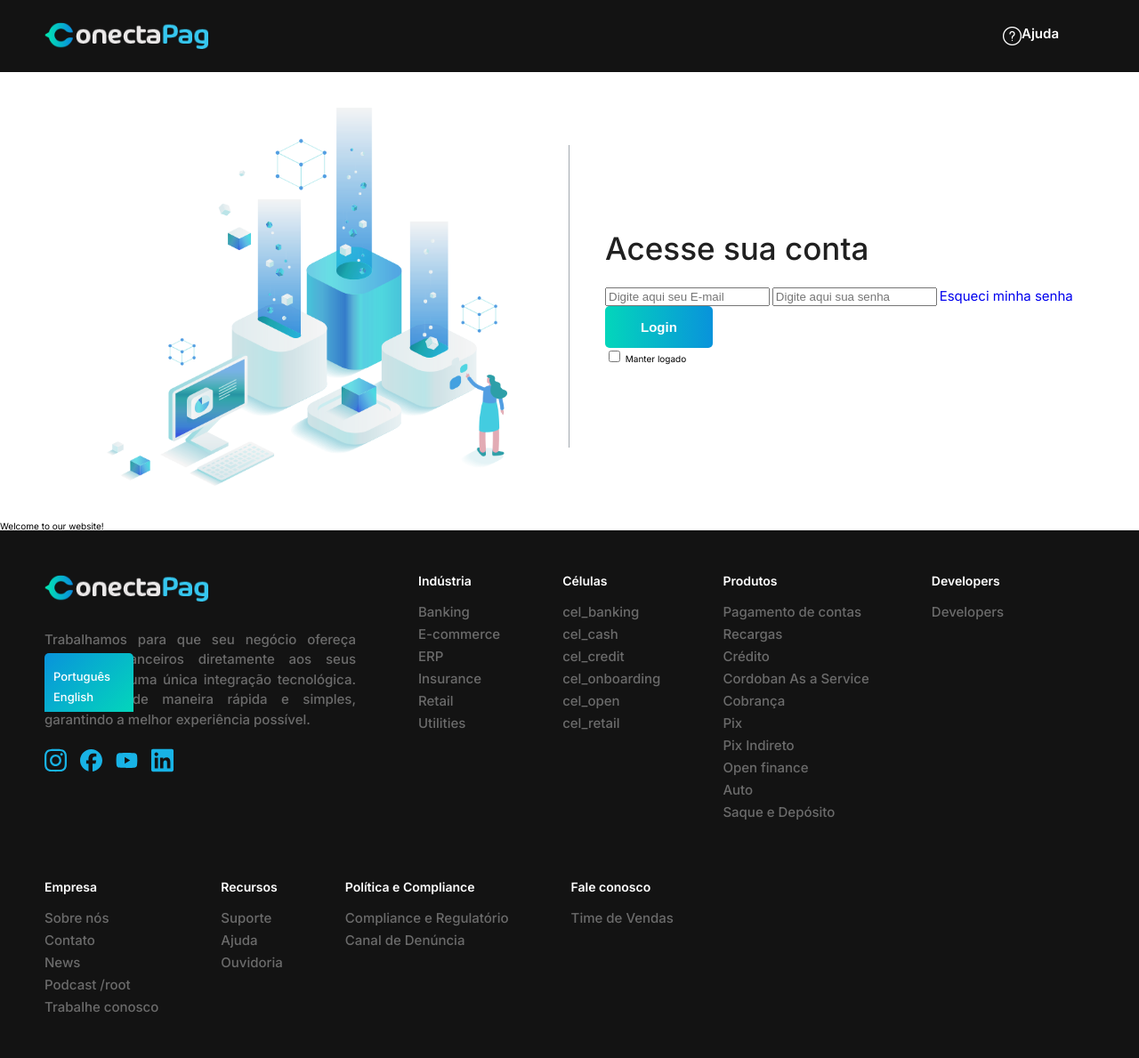
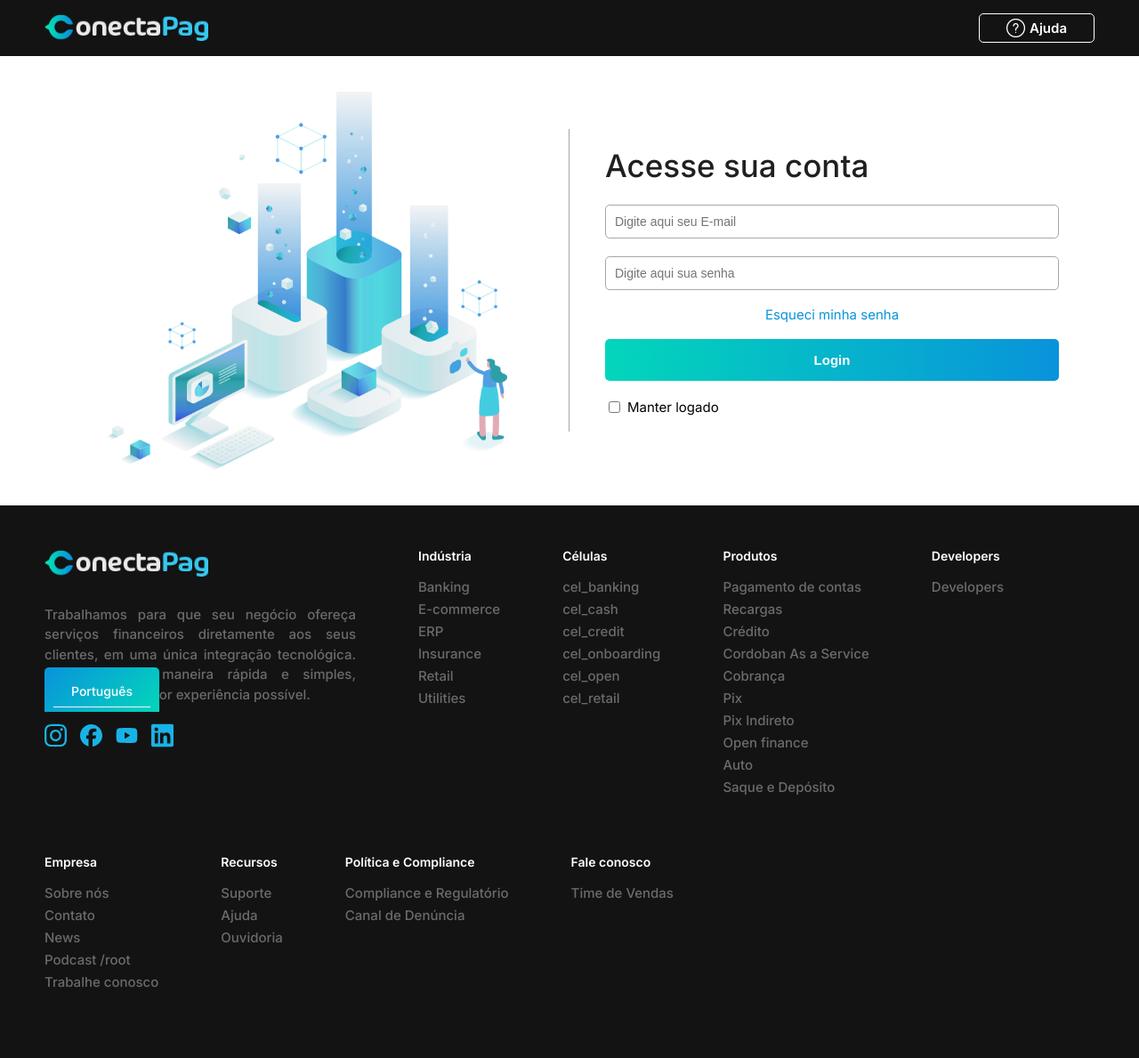
Before and after one commit to rodrigo7584/conectapag, a PHP site: page /login.php in a window 1280 px wide. Shown: the whole page at 89% size. After the commit the page ends 1109 px from the top, so only its background shows below. Run offline with PHP 8.4, Linux system fonts and the light colour scheme.

Commit message:
29/01/2024

```diff
--- a/css/common.css
+++ b/css/common.css
@@ -38,7 +38,8 @@
 }
 a,
 p,
-button {
+button,
+label {
   font-weight: var(--regular);
   font-size: 1.5rem;
 }
@@ -102,6 +103,19 @@ p {
   background: var(--color-white);
   color: var(--color-blue-300);
 }
+.link-blue{
+  color: var(--color-blue-300);
+}
+.link-blue:hover{
+  color: var(--color-blue-100);
+}
+input{
+  border: 0.1rem solid var(--color-gray-500);
+  padding: 1rem;
+  border-radius: 0.5rem;
+  font-size: 1.4rem;
+  color: var(--color-gray-100);
+}
 .dot-list {
   margin-left: 1.5rem;
   display: flex;
@@ -139,13 +153,3 @@ p {
 }
 @media (max-width: 400px) {
 }
-
-/* [data-aos='new-animation'] {
-  letter-spacing: -0.5em;
-  opacity: 0;
-}
-
-[data-aos='new-animation'].aos-animate {
-  letter-spacing: 0;
-  opacity: 1;
-} */
--- a/css/header.css
+++ b/css/header.css
@@ -27,6 +27,12 @@ header.menu nav li a.btn {
   font-weight: var(--sbold);
   border-radius: 0.5rem;
   padding: 0.5rem 3rem;
+}
+header .btn-help{
+  border: 0.1rem solid var(--color-white);
+  padding: 0.5rem 3rem ;
+  gap: 0.5rem;
+  align-items: center;
 }
 header.menu nav li a img {
   height: 2.5rem;
@@ -86,3 +92,12 @@ header.menu .btn-mobile-menu {
     padding: 1rem 2rem;
   }
 }
+
+@media (max-width: 576px) {
+header .btn-help{
+  border: 0.1rem solid var(--color-white);
+  padding: 0.5rem 01rem ;
+  gap: 0.5rem;
+  align-items: center;
+}
+}
--- a/css/login.css
+++ b/css/login.css
@@ -5,7 +5,6 @@
   display: grid;
   grid-template-columns: repeat(2, 50%);
   align-items: center;
-  gap: 4rem;
 }
 .login .col-left {
   display: flex;
@@ -25,23 +24,104 @@
   width: 45rem;
   max-width: 100%;
 }
-.btn-language {
+.login .col-right{
+  padding: 4rem;
+}
+.login form{
+  display: flex;
+  flex-direction: column;
+  gap: 2rem;
+}
+.login .btn{
+  justify-content: center;
+  text-align: center;
+}
+.login .link-blue{
+  text-align: center;
+}
+.login .save-login{
+  display: flex;
+  gap: 0.5rem;
+  align-items: center;
+}
+.login label,
+.login input{
+  cursor: pointer;
+}
+.btns-language {
   position: fixed;
   bottom: 0;
   background: linear-gradient(-45deg, var(--color-blue-200), var(--color-blue-300));
-  width: 10rem;
   left: 5rem;
   border-top-right-radius: 0.5rem;
   border-top-left-radius: 0.5rem;
   padding: 1rem;
+  z-index: 10;
+  overflow: hidden;
+  height: 5rem;
 }
-.btn-language ul {
+
+.btns-language ul {
   display: flex;
   flex-direction: column;
   gap: 1rem;
 }
-.btn-language li {
+li.language-selected {
+  text-align: center;
+  padding: 1rem;
+  border-bottom: 0.1rem solid var(--color-blue-600);
+}
+.btns-language li a,
+.btns-language li{
+  text-align: center;
+  padding: 1rem;
   font-weight: var(--medium);
-  font-size: 1.3rem;
+  font-size: 1.4rem;
   color: var(--color-white);
 }
+.btns-language li:hover{
+  text-align: center;
+  padding: 1rem;
+  font-weight: var(--medium);
+  font-size: 1.4rem;
+  color: var(--color-white);
+}
+
+@media (max-width: 1400px) {
+}
+@media (max-width: 1200px) {
+  .login .col-left img {
+    padding: 3rem;
+    width: 100%;
+    max-width: 100%;
+  }
+}
+@media (max-width: 992px) {
+}
+@media (max-width: 768px) {
+  .login .row {
+    grid-template-columns: 100%;
+  }
+  .login .col-left {
+    order: 2;
+  }
+  .login .col-right{
+    order: 1;
+  }
+  .login .col-left::after {
+    position: absolute;
+    content: '';
+    background: var(--color-gray-500);
+    height: 0.1rem;
+    width: 90%;
+    right: 5%;
+    top: 0;
+  }
+}
+@media (max-width: 576px) {
+  .login {
+    padding: 2rem 0;
+  }
+}
+@media (max-width: 400px) {
+}
--- a/js/script.js
+++ b/js/script.js
@@ -1,13 +1,32 @@
 const btnMobile = document.querySelector('button.btn-mobile-menu')
-function toggleMenu() {
-  const navMobile = document.querySelector('header.menu nav')
-  btnMobile.classList.toggle('active')
-  navMobile.classList.toggle('active')
+function initMobileMenu() {
+  if (btnMobile) {
+    function toggleMenu() {
+      const navMobile = document.querySelector('header.menu nav')
+      btnMobile.classList.toggle('active')
+      navMobile.classList.toggle('active')
+    }
+    btnMobile.addEventListener('click', toggleMenu)
+  }
 }
-btnMobile.addEventListener('click', toggleMenu)
+initMobileMenu()
 
-const
+const btnsLanguage = document.querySelector('.btns-language')
 
+function initLanguage() {
+  if (btnsLanguage) {
+    btnsLanguageHeight = btnsLanguage.scrollHeight
+    btnsLanguageSelectedHeight =
+      btnsLanguage.querySelector('.language-selected').scrollHeight
+    btnsLanguage.addEventListener('mouseover', () => {
+      btnsLanguage.style.height = `${btnsLanguageHeight}px`
+    })
+    btnsLanguage.addEventListener('mouseout', () => {
+      btnsLanguage.style.height = `${btnsLanguageSelectedHeight + 20}px`
+    })
+  }
+}
+initLanguage()
 
 AOS.init({
   duration: 800,
--- a/lang/pt/text.php
+++ b/lang/pt/text.php
@@ -1,5 +1,9 @@
 <?php
 return [
-    'welcome' => 'Welcome to our website!',
-
+    'title_login' => 'Acesse sua conta',
+    'placeholder_email' =>'Digite aqui seu E-mail',
+    'placeholder_password'=>'Digite aqui sua senha',
+    'forget_password' => 'Esqueci minha senha',
+    'btn_login'=> 'Login',
+    'isLogged'=> 'Manter logado'
 ];
--- /dev/null
+++ b/langButton.php
@@ -0,0 +1,21 @@
+<?php
+  $langSelected = '';
+  switch ($_SESSION['lang']) {
+    case "en":
+      $langSelected = "English";
+        break;
+    case "pt":
+      $langSelected = "Português";
+        break;
+    default:
+        $langSelected = "Português";
+        break;
+}
+?>
+<div class="btns-language">
+  <ul>
+    <li class="language-selected"><?php echo $langSelected;?></li>
+    <li class="language"><a href="?lang=pt">Português</a> </li>
+    <li class="language"><a href="?lang=en">English</a> </li>
+  </ul>
+</div>
--- a/login.php
+++ b/login.php
@@ -1,11 +1,5 @@
 <?php include './header.php'?>
-<div class="btn-language">
-  <ul>
-    <li class="language-selected"></li>
-    <li>Português</li>
-    <li>English</li>
-  </ul>
-</div>
+<?php include './langButton.php'?>
 <main>
   <section class="login">
     <div class="container">
@@ -14,21 +8,20 @@
           <img src="./img/login.png" alt="">
         </div>
         <div class="col-right">
-          <h1 class="title">Acesse sua conta</h1>
+          <h1 class="title"><?php echo $lang['title_login']; ?></h1>
           <form action="#">
-            <input type="text" placeholder="Digite aqui seu E-mail">
-            <input type="text" placeholder="Digite aqui sua senha">
-            <a href="#">Esqueci minha senha</a>
-            <button type="submit" class="btn btn-gradient">Login</button>
+            <input type="text" placeholder="<?php echo $lang['placeholder_email']; ?>">
+            <input type="text" placeholder="<?php echo $lang['placeholder_password']; ?>">
+            <a href="#" class="link-blue"><?php echo $lang['forget_password']; ?></a>
+            <button type="submit" class="btn btn-gradient"><?php echo $lang['btn_login']; ?></button>
             <div class="save-login">
               <input type="checkbox" id="isLogged">
-              <label for="isLogged">Manter logado</label>
+              <label for="isLogged"><?php echo $lang['isLogged']; ?></label>
             </div>
           </form>
         </div>
       </div>
     </div>
   </section>
-  <?php echo $lang['welcome']; ?>
 </main>
 <?php include './footer.php'?>
```
Also changed, not shown: lang/en/text.php (+6 -2 lines).
